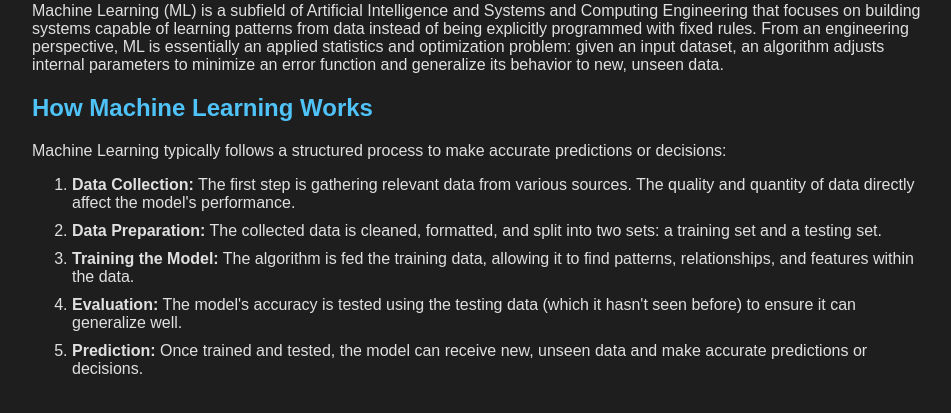
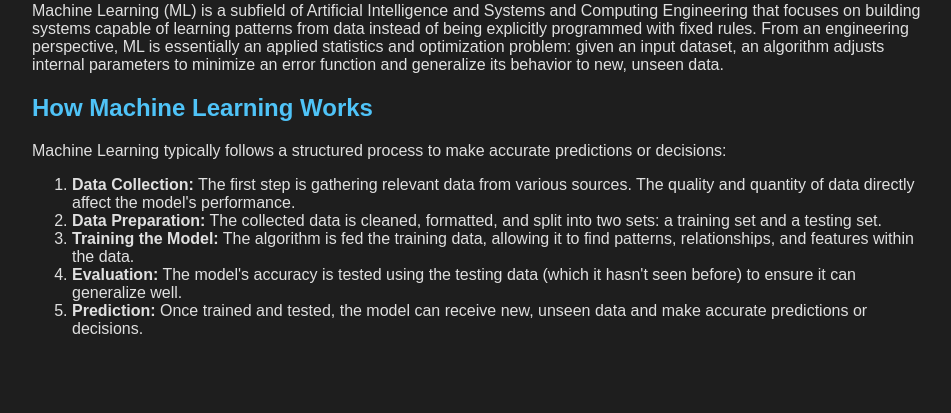
Before and after one commit to samucr27/Machine-Learning-Act1, a Flask app: page /machine-learning in a window 1280 px wide. Shown: the part 156-569 px from the top of the page, without its empty margins (158-1109 px from the left). Run offline with Flask 3, Linux system fonts and the light colour scheme.

Commit message:
The visual aspect was improved

```diff
--- a/templates/machine-learning.html
+++ b/templates/machine-learning.html
@@ -22,19 +22,19 @@
             <strong>Data Collection:</strong>
             The first step is gathering relevant data from various sources. The quality and quantity of data directly affect the model's performance.
         </li>
-        <li style="margin-top: 10px;">
+        <li>
             <strong>Data Preparation:</strong>
             The collected data is cleaned, formatted, and split into two sets: a training set and a testing set.
         </li>
-        <li style="margin-top: 10px;">
+        <li>
             <strong>Training the Model:</strong>
             The algorithm is fed the training data, allowing it to find patterns, relationships, and features within the data.
         </li>
-        <li style="margin-top: 10px;">
+        <li>
             <strong>Evaluation:</strong>
             The model's accuracy is tested using the testing data (which it hasn't seen before) to ensure it can generalize well.
         </li>
-        <li style="margin-top: 10px;">
+        <li>
             <strong>Prediction:</strong>
             Once trained and tested, the model can receive new, unseen data and make accurate predictions or decisions.
         </li>
```
